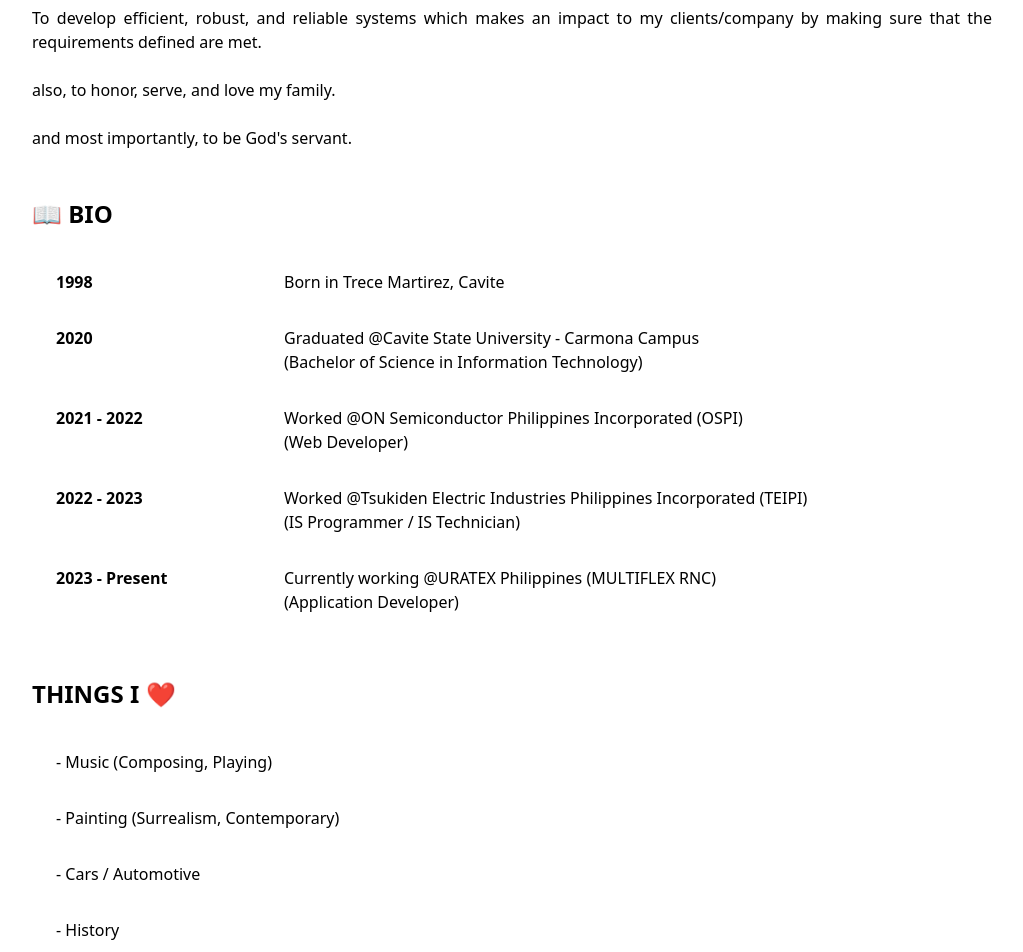
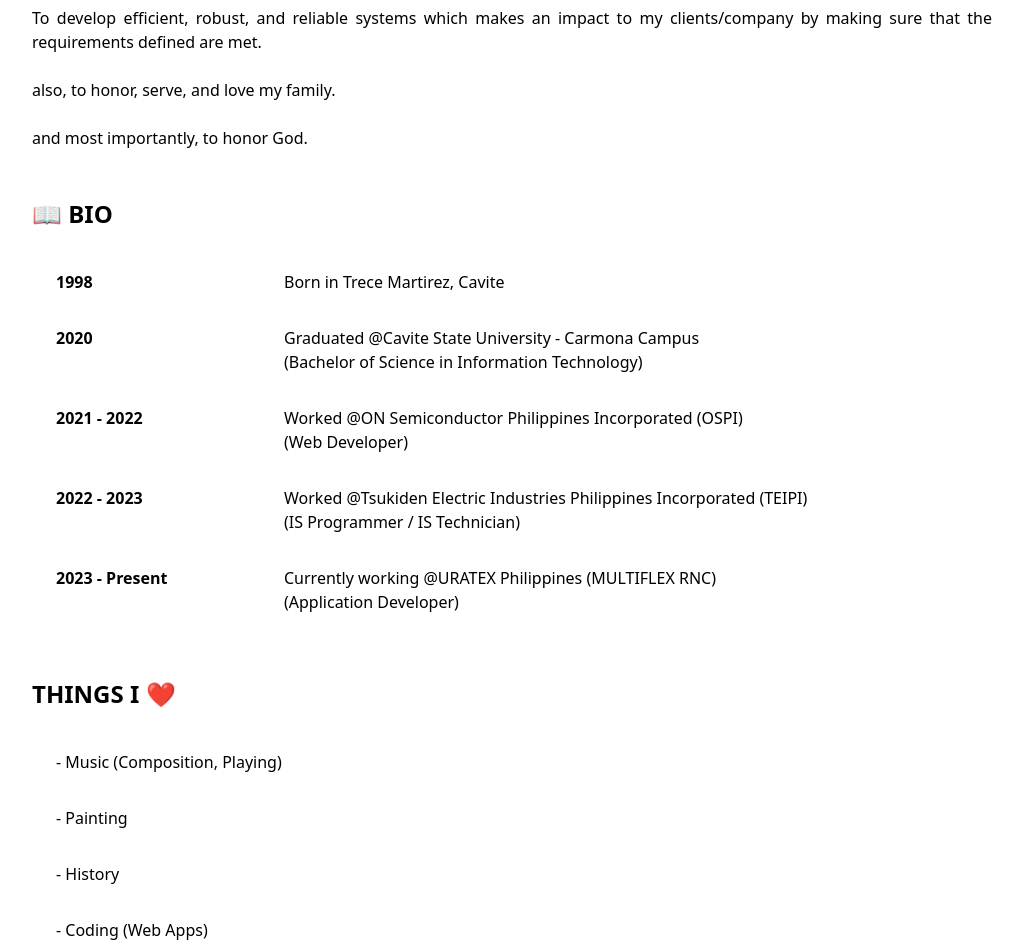
Before and after one commit to AL3-Richard-20/al3-portfolio, a React (Vite) app: page / in a window 1280 px wide. Shown: the part 560-1512 px from the top of the page, without its empty margins (156-1179 px from the left). Built offline with nearby package versions, Linux system fonts and the light colour scheme.

Commit message:
Fix: About Us and Services

```diff
--- a/src/pages/About.jsx
+++ b/src/pages/About.jsx
@@ -7,7 +7,7 @@
                 <h4 className="font-bold uppercase text-2xl">😎 Ikigai</h4><br/>
                 <p className="text-justify">To develop efficient, robust, and reliable systems which makes an impact to my clients/company by making sure that the requirements defined are met.</p><br/>
                 <p className="text-justify">also, to honor, serve, and love my family.</p><br/>
-                <p className="text-justify">and most importantly, to be God's servant.</p>
+                <p className="text-justify">and most importantly, to honor God.</p>
             </section><br/><br/>
 
             <section className="white:text-gray-900 dark:text-white">
@@ -61,16 +61,11 @@
                 <table>
                     <tbody>
                         <tr>
-                            <td className="px-6 py-4"><p> - Music (Composing, Playing)</p></td>
+                            <td className="px-6 py-4"><p> - Music (Composition, Playing)</p></td>
                         </tr>
                         <tr>
                             <td className="px-6 py-4">
-                                <p> - Painting (Surrealism, Contemporary)</p>
-                            </td>
-                        </tr>
-                        <tr>
-                            <td className="px-6 py-4">
-                                <p> - Cars / Automotive</p>
+                                <p> - Painting</p>
                             </td>
                         </tr>
                         <tr>
--- a/src/pages/Services.jsx
+++ b/src/pages/Services.jsx
@@ -23,7 +23,7 @@
 
             <section className="white:text-gray-900 dark:text-white accent:text-white">
 
-                <h4 className="font-bold uppercase text-2xl mb-10">🛠 Servicess Offered</h4>
+                <h4 className="font-bold uppercase text-2xl mb-10">🛠 Services Offered</h4>
 
                 <div className="flex item-center justify-between flex-wrap w-full">
 
```
